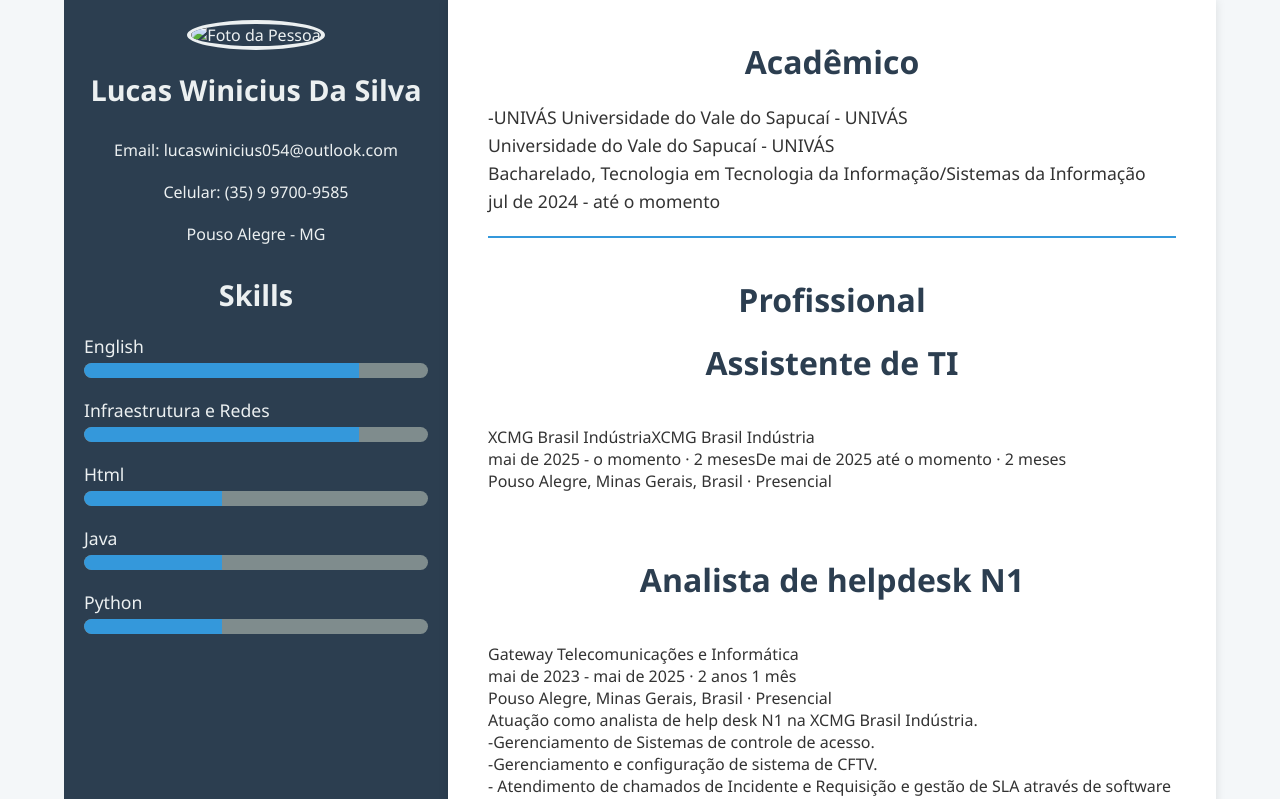
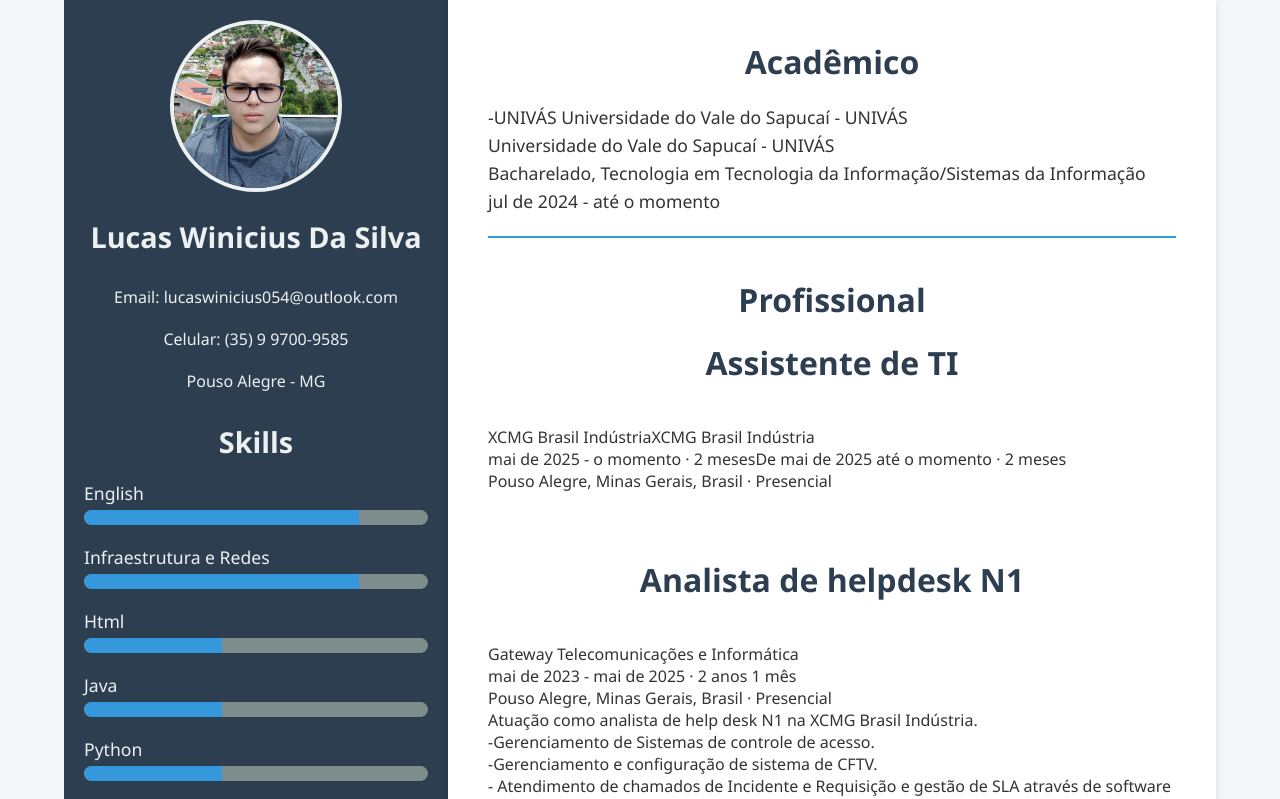
Before and after one commit to Lucas-Winicius-silva/curriculuum, a plain HTML site: page index.html in a window 1280 px wide. Shown: the top 799 px of the page. Drawn offline with Linux system fonts and the light colour scheme.

Commit message:
Update index.html

```diff
--- a/index.html
+++ b/index.html
@@ -13,7 +13,7 @@
         <aside id="aside">
             <div id="asideContainer">
                 <div id="aside1">
-                    <img src="img/ft eu.jpg"  alt="Foto da Pessoa">
+                    <img src="ft eu.jpg"  alt="Foto da Pessoa">
                     <h3 class="title">Lucas Winicius Da Silva</h3>
                     <h4>Email: lucaswinicius054@outlook.com</h4>
                     <h4>Celular: (35) 9 9700-9585</h4>
```
